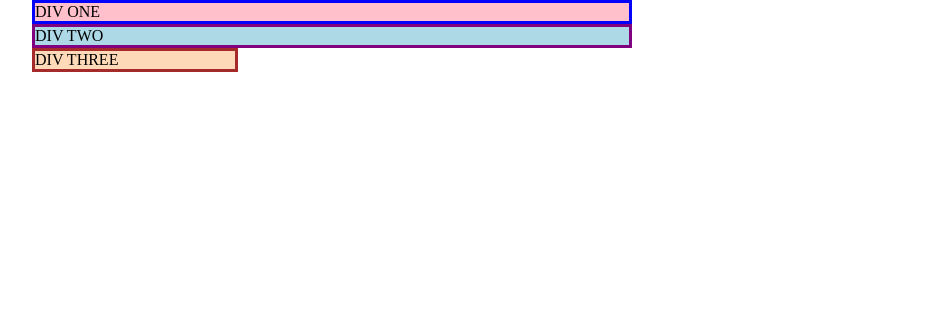
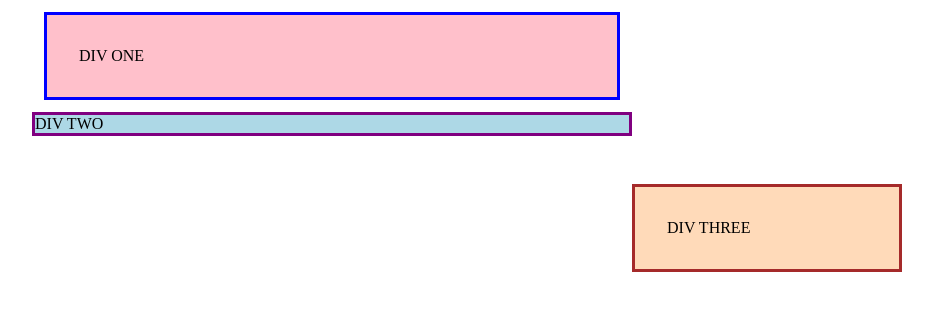
Before and after one commit to ragingbeastz/Odin-HTML--CSS--JS, a plain HTML site: page Learning/CSS/Excercises/css-exercises/margin-and-padding/01-margin-and-padding-1/index.html in a window 1280 px wide. Shown: the whole page, without its empty margins (308-1241 px from the left). Drawn offline with Linux system fonts and the light colour scheme.

Commit message:
update style.css

```diff
--- a/Learning/CSS/Excercises/css-exercises/margin-and-padding/01-margin-and-padding-1/style.css
+++ b/Learning/CSS/Excercises/css-exercises/margin-and-padding/01-margin-and-padding-1/style.css
@@ -8,14 +8,14 @@ body {
   border: 3px solid blue;
   /* CHANGE ME */
   padding: 0px;
-  margin: 0px;
+  margin: 12px;
 }
 
 .two {
   background: lightblue;
   border: 3px solid purple;
   /* CHANGE ME */
-  margin-bottom: 0px;
+  margin-bottom: 48px;
 }
 
 .three {
@@ -24,5 +24,10 @@ body {
   width: 200px;
   /* CHANGE ME */
   padding: 0px;
-  margin-left: 0px;
+  margin-left: 100%;
 }
+
+.one,
+.three{
+  padding:32px;
+}
```
